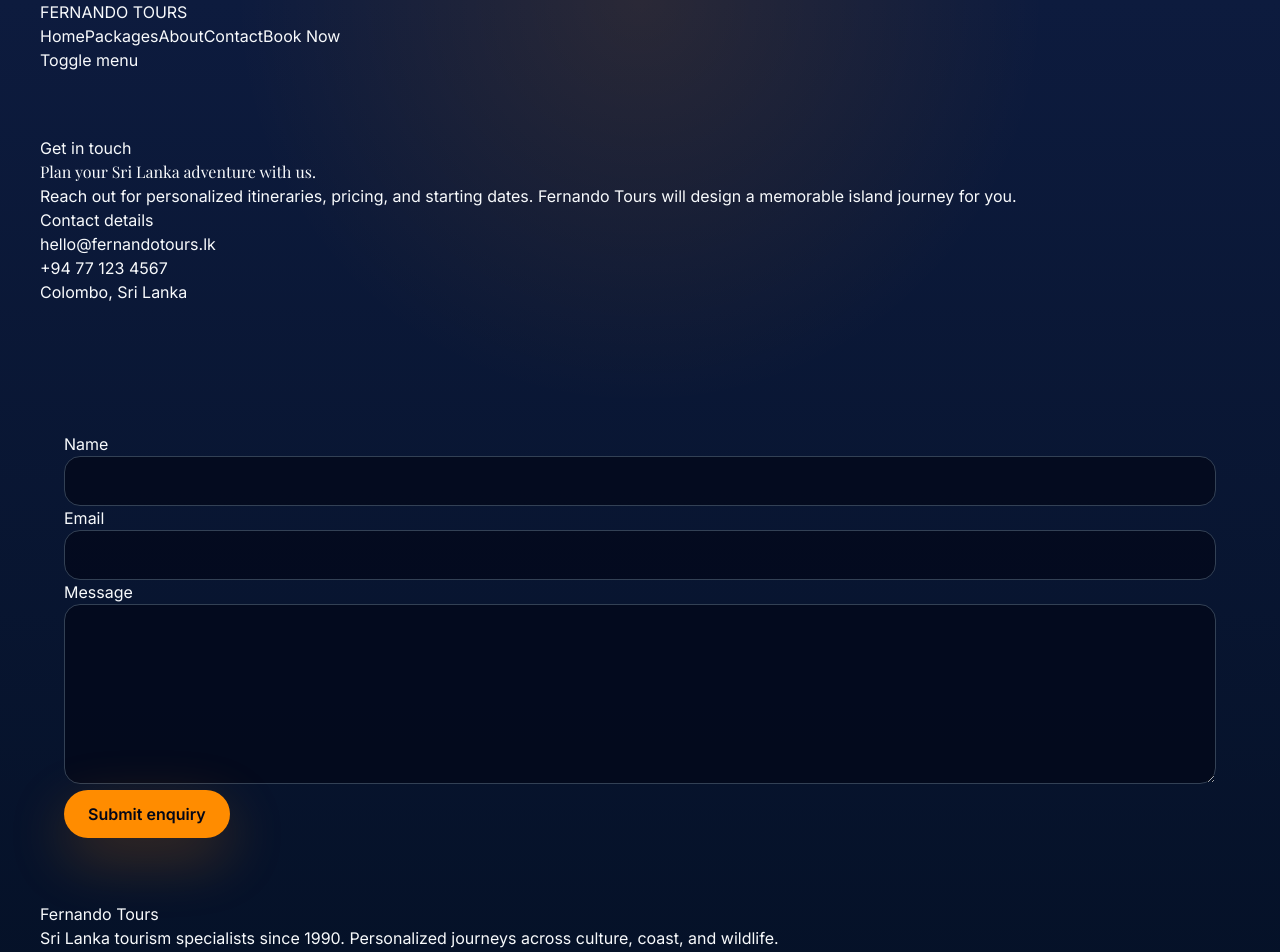
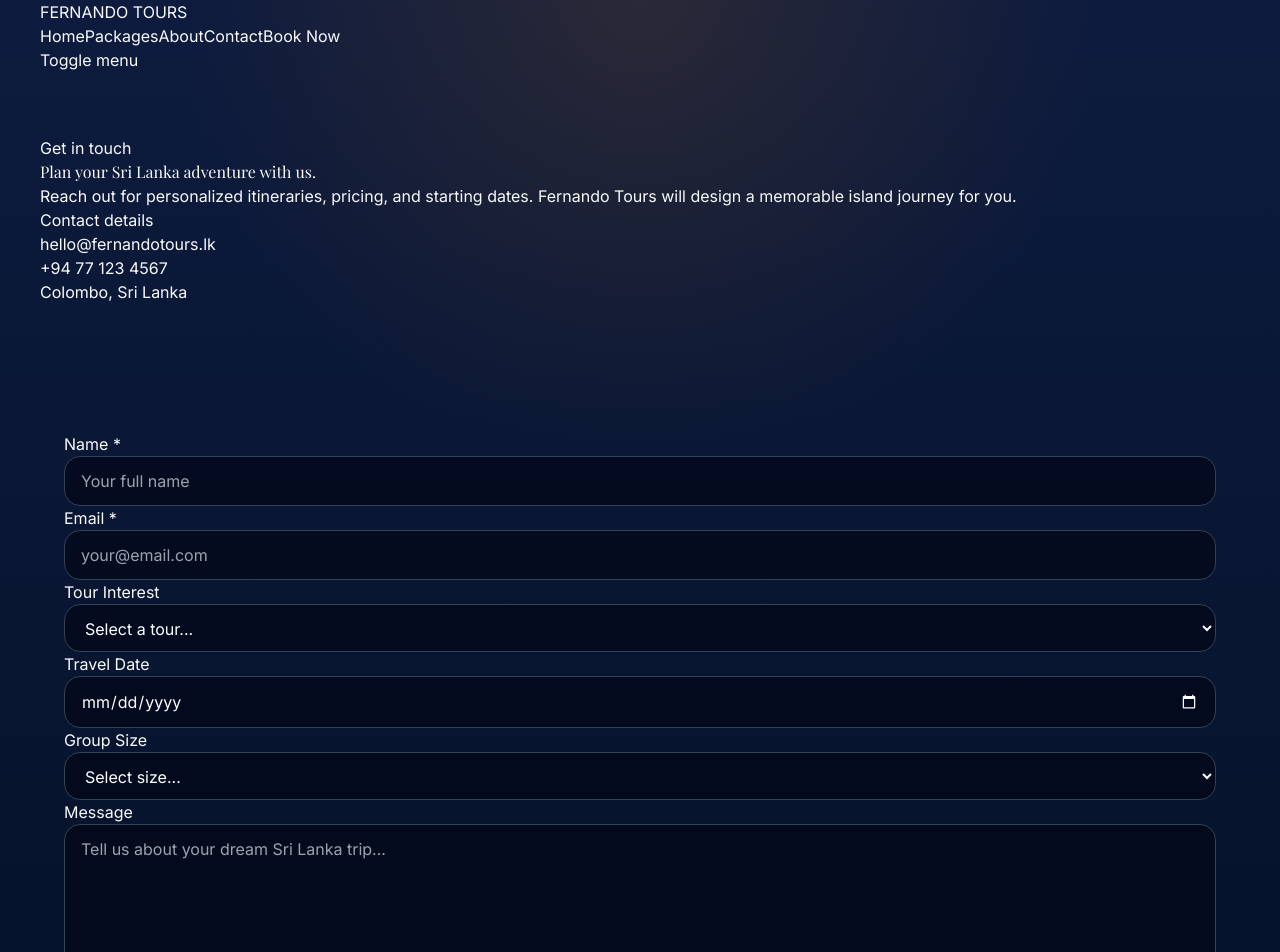
Before and after one commit to Maleesh3038/fernando-tours, a Next.js app: page /contact in a window 1280 px wide. Shown: the top 952 px of the page. Built offline with nearby package versions, Linux system fonts and the light colour scheme; a web font is replaced by a local one.

Commit message:
fix: contact form fetch + all fields added

```diff
--- a/src/app/contact/page.tsx
+++ b/src/app/contact/page.tsx
@@ -1,16 +1,75 @@
+'use client';
+
+import { useState } from 'react';
 import Navbar from '@/components/Navbar';
 import Footer from '@/components/Footer';
 
+const TOUR_OPTIONS = [
+  'Cultural Triangle Tour',
+  'Coastal & Beach Tour',
+  'Wildlife Safari',
+  'Hill Country Tour',
+  'Custom / Multi-destination',
+  'Not sure yet',
+];
+
 export default function ContactPage() {
+  const [formData, setFormData] = useState({
+    name: '',
+    email: '',
+    travelDate: '',
+    groupSize: '',
+    tourInterest: '',
+    message: '',
+  });
+  const [status, setStatus] = useState<'idle' | 'loading' | 'success' | 'error'>('idle');
+  const [errorMsg, setErrorMsg] = useState('');
+
+  const handleChange = (
+    e: React.ChangeEvent<HTMLInputElement | HTMLTextAreaElement | HTMLSelectElement>
+  ) => {
+    setFormData({ ...formData, [e.target.name]: e.target.value });
+  };
+
+  const handleSubmit = async (e: React.FormEvent) => {
+    e.preventDefault();
+    setStatus('loading');
+    setErrorMsg('');
+
+    try {
+      const res = await fetch('/api/enquiry', {
+        method: 'POST',
+        headers: { 'Content-Type': 'application/json' },
+        body: JSON.stringify(formData),
+      });
+
+      const data = await res.json();
+
+      if (res.ok && data.success) {
+        setStatus('success');
+        setFormData({ name: '', email: '', travelDate: '', groupSize: '', tourInterest: '', message: '' });
+      } else {
+        setStatus('error');
+        setErrorMsg(data.message || 'Something went wrong. Please try again.');
+      }
+    } catch {
+      setStatus('error');
+      setErrorMsg('Network error. Please check your connection and try again.');
+    }
+  };
+
   return (
     <main className="min-h-screen bg-[#0d1b3e] text-white">
       <Navbar />
+
       <section className="pt-28">
         <div className="container mx-auto grid gap-12 lg:grid-cols-[0.95fr,0.8fr] items-start">
           <div>
             <p className="text-sm uppercase tracking-[0.3em] text-[#FF8C00]">Get in touch</p>
             <h1 className="mt-4 text-5xl font-semibold">Plan your Sri Lanka adventure with us.</h1>
-            <p className="mt-6 max-w-2xl text-lg text-slate-300">Reach out for personalized itineraries, pricing, and starting dates. Fernando Tours will design a memorable island journey for you.</p>
+            <p className="mt-6 max-w-2xl text-lg text-slate-300">
+              Reach out for personalized itineraries, pricing, and starting dates. Fernando Tours will design a memorable island journey for you.
+            </p>
           </div>
           <div className="rounded-[32px] border border-white/10 bg-[#07122f]/90 p-8 shadow-[0_30px_60px_rgba(0,0,0,0.25)]">
             <p className="text-sm uppercase tracking-[0.3em] text-[#FF8C00]">Contact details</p>
@@ -25,21 +84,111 @@
 
       <section className="container mx-auto pt-16 pb-20">
         <div className="rounded-[32px] border border-white/10 bg-[#07122f]/90 p-10 shadow-[0_30px_60px_rgba(0,0,0,0.25)]">
-          <form action="/api/enquiry" method="post" className="grid gap-6">
+
+          {status === 'success' ? (
+            <div className="text-center py-12">
+              <p className="text-4xl mb-4">🌿</p>
+              <p className="text-3xl font-semibold text-[#FF8C00]">Enquiry Sent!</p>
+              <p className="mt-4 text-slate-300">We&apos;ll be in touch within 24 hours.</p>
+              <button
+                onClick={() => setStatus('idle')}
+                className="mt-8 btn-primary px-8 py-3 text-sm font-semibold"
+              >
+                Send another enquiry
+              </button>
+            </div>
+          ) : (
+            <form onSubmit={handleSubmit} className="grid gap-6">
+
+              {/* Row 1: Name + Email */}
+              <div className="grid gap-6 sm:grid-cols-2">
                 <div>
-              <label htmlFor="name" className="block text-sm font-semibold text-white">Name</label>
-              <input type="text" id="name" name="name" required className="input-field mt-3" />
+                  <label htmlFor="name" className="block text-sm font-semibold text-white">Name *</label>
+                  <input
+                    type="text" id="name" name="name"
+                    value={formData.name} onChange={handleChange}
+                    required className="input-field mt-3"
+                    placeholder="Your full name"
+                  />
                 </div>
                 <div>
-              <label htmlFor="email" className="block text-sm font-semibold text-white">Email</label>
-              <input type="email" id="email" name="email" required className="input-field mt-3" />
+                  <label htmlFor="email" className="block text-sm font-semibold text-white">Email *</label>
+                  <input
+                    type="email" id="email" name="email"
+                    value={formData.email} onChange={handleChange}
+                    required className="input-field mt-3"
+                    placeholder="your@email.com"
+                  />
+                </div>
+              </div>
+
+              {/* Row 2: Tour Interest */}
+              <div>
+                <label htmlFor="tourInterest" className="block text-sm font-semibold text-white">Tour Interest</label>
+                <select
+                  id="tourInterest" name="tourInterest"
+                  value={formData.tourInterest} onChange={handleChange}
+                  className="input-field mt-3"
+                >
+                  <option value="">Select a tour...</option>
+                  {TOUR_OPTIONS.map(opt => (
+                    <option key={opt} value={opt}>{opt}</option>
+                  ))}
+                </select>
+              </div>
+
+              {/* Row 3: Travel Date + Group Size */}
+              <div className="grid gap-6 sm:grid-cols-2">
+                <div>
+                  <label htmlFor="travelDate" className="block text-sm font-semibold text-white">Travel Date</label>
+                  <input
+                    type="date" id="travelDate" name="travelDate"
+                    value={formData.travelDate} onChange={handleChange}
+                    className="input-field mt-3"
+                  />
                 </div>
                 <div>
+                  <label htmlFor="groupSize" className="block text-sm font-semibold text-white">Group Size</label>
+                  <select
+                    id="groupSize" name="groupSize"
+                    value={formData.groupSize} onChange={handleChange}
+                    className="input-field mt-3"
+                  >
+                    <option value="">Select size...</option>
+                    <option value="Solo">Solo (1)</option>
+                    <option value="Couple">Couple (2)</option>
+                    <option value="Small group (3–5)">Small group (3–5)</option>
+                    <option value="Medium group (6–10)">Medium group (6–10)</option>
+                    <option value="Large group (10+)">Large group (10+)</option>
+                  </select>
+                </div>
+              </div>
+
+              {/* Row 4: Message */}
+              <div>
                 <label htmlFor="message" className="block text-sm font-semibold text-white">Message</label>
-              <textarea id="message" name="message" required className="input-field mt-3" />
+                <textarea
+                  id="message" name="message"
+                  value={formData.message} onChange={handleChange}
+                  rows={4} className="input-field mt-3"
+                  placeholder="Tell us about your dream Sri Lanka trip..."
+                />
               </div>
-            <button type="submit" className="btn-primary w-full py-4 text-base font-semibold">Submit enquiry</button>
+
+              {status === 'error' && (
+                <p className="text-red-400 text-sm">{errorMsg}</p>
+              )}
+
+              <button
+                type="submit"
+                disabled={status === 'loading'}
+                className="btn-primary w-full py-4 text-base font-semibold disabled:opacity-60"
+              >
+                {status === 'loading' ? 'Sending...' : 'Submit enquiry'}
+              </button>
             </form>
+          )}
+
         </div>
       </section>
 
```
Lines whose indentation alone changed are shown as unchanged.
